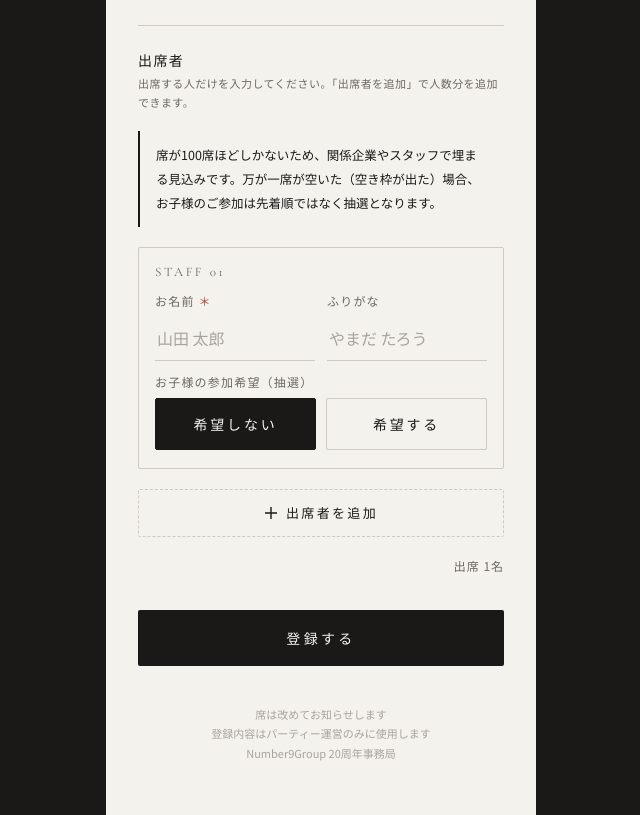
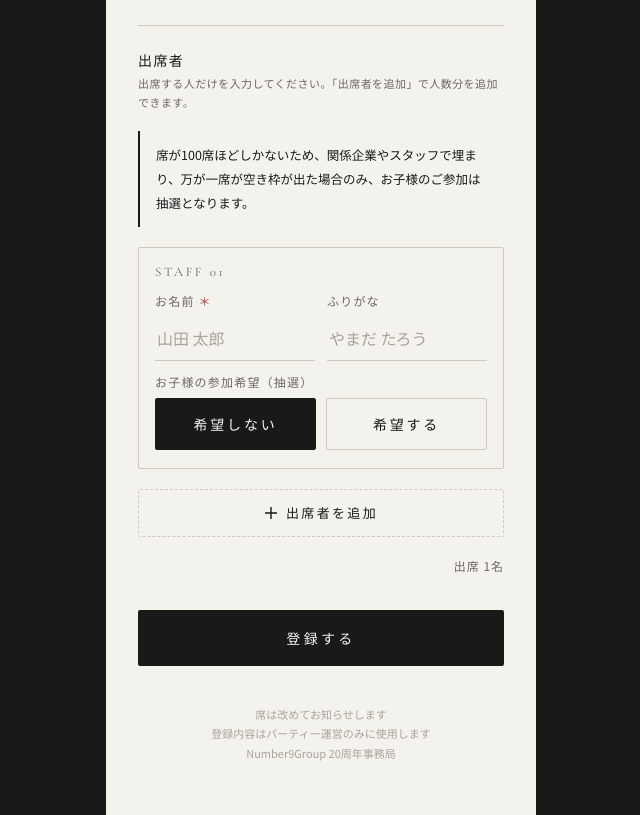
Before and after one commit to meative/number9-20th, a plain HTML site: page staff/index.html in a window 1280 px wide. Shown: the part 2342-3157 px from the top of the page, without its empty margins (319-959 px from the left). Drawn offline with nearby package versions, Linux system fonts and the light colour scheme.

Commit message:
Use final wording for seat note
Co-Authored-By: Claude Fable 5.1 <noreply@anthropic.com>
Claude-Session: https://claude.ai/code/session_01NzNQMEo8tMDqitRg1fmcij

```diff
--- a/staff/index.html
+++ b/staff/index.html
@@ -207,7 +207,7 @@
 
     <div class="section" id="people-section">
       <div class="section-title">出席者<small id="people-lead">出席する人だけを入力してください。「出席者を追加」で人数分を追加できます。</small></div>
-      <p class="seatnote">席が100席ほどしかないため、関係企業やスタッフで埋まる見込みです。万が一席が空いた（空き枠が出た）場合、お子様のご参加は先着順ではなく抽選となります。</p>
+      <p class="seatnote">席が100席ほどしかないため、関係企業やスタッフで埋まり、万が一席が空き枠が出た場合のみ、お子様のご参加は抽選となります。</p>
       <div id="people" style="display:flex;flex-direction:column;gap:12px"></div>
       <button type="button" class="add" id="add">
         <svg width="14" height="14" viewBox="0 0 14 14" fill="none" stroke="currentColor" stroke-width="1.4" aria-hidden="true"><path d="M7 1v12M1 7h12"/></svg>
```
